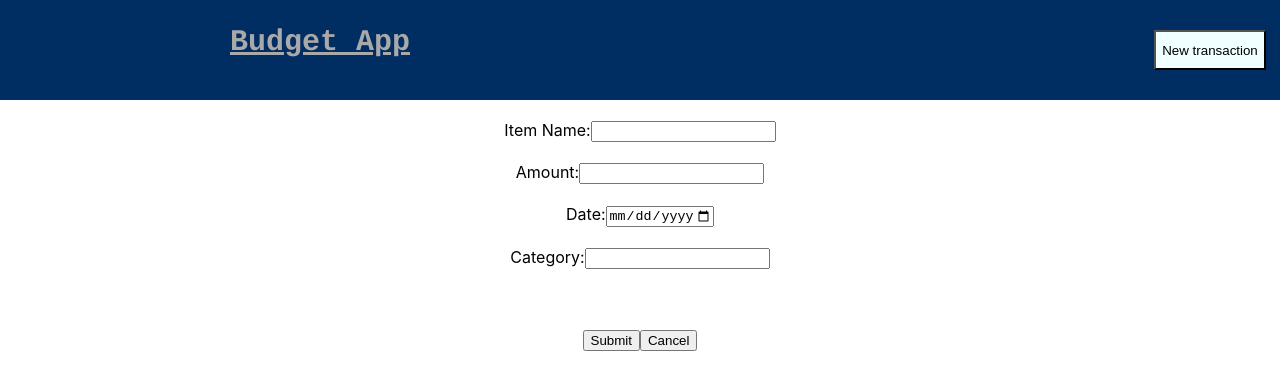
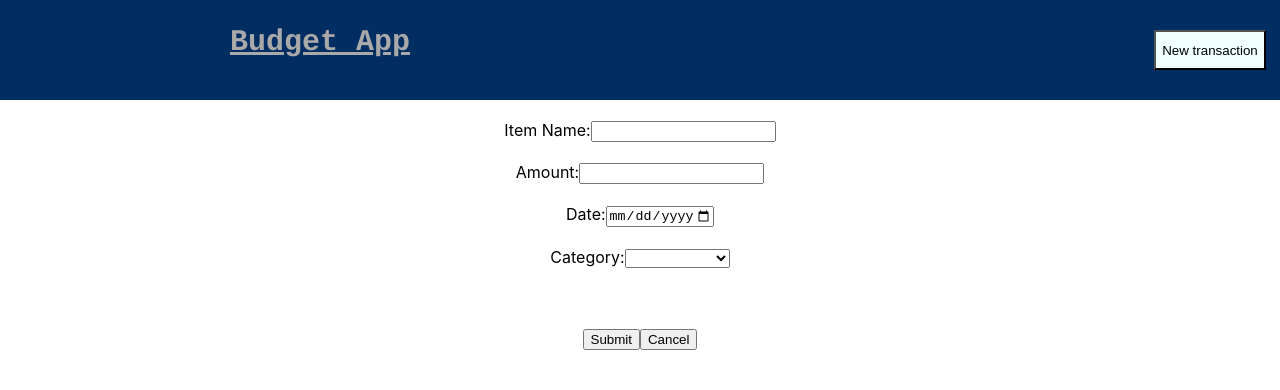
Before and after one commit to TonyH98/Front-End-Budget-App, a React (Create React App) app: page /transaction/new in a window 1280 px wide. Shown: the top 390 px of the page. Built offline with nearby package versions, Linux system fonts and the light colour scheme; no server answers.

Commit message:
category for new transaction added

```diff
--- a/src/Components/transactionNew.js
+++ b/src/Components/transactionNew.js
@@ -17,6 +17,10 @@ function TransactionNew(){
     const handleTextChange = (event) => {
         setTransaction({ ...transaction, [event.target.id]: event.target.value });
       };
+
+      const handleSelect = (event) => {
+        setTransaction({...transaction, category: event.target.value })
+      }
 
 
       const handleSubmit = (event) => {
@@ -65,12 +69,20 @@ function TransactionNew(){
           <br></br>
           <br></br>
           <label htmlFor="category">Category:</label>
-          <input
-            id="category"
-            type="text"
-            value={transaction.category}
-            onChange={handleTextChange}
-          />
+          <select id="category" onChange={handleSelect}>
+          <option value=""></option>
+          <option value="income">Income</option>
+          <option value="taxes">Taxes</option>
+          <option value="education">Education</option>
+          <option value="insurance">Insurance</option>
+          <option value="house">House</option>
+          <option value="kids">Kids</option>
+          <option value="entertainment">Entertainment</option>
+          <option value="pets">Pets</option>
+          <option value="car">Car</option>
+          <option value="groceries">Groceries</option>
+          <option value="other">Other</option>
+        </select>
           <br></br>
           <br></br>
         <br></br>
```
